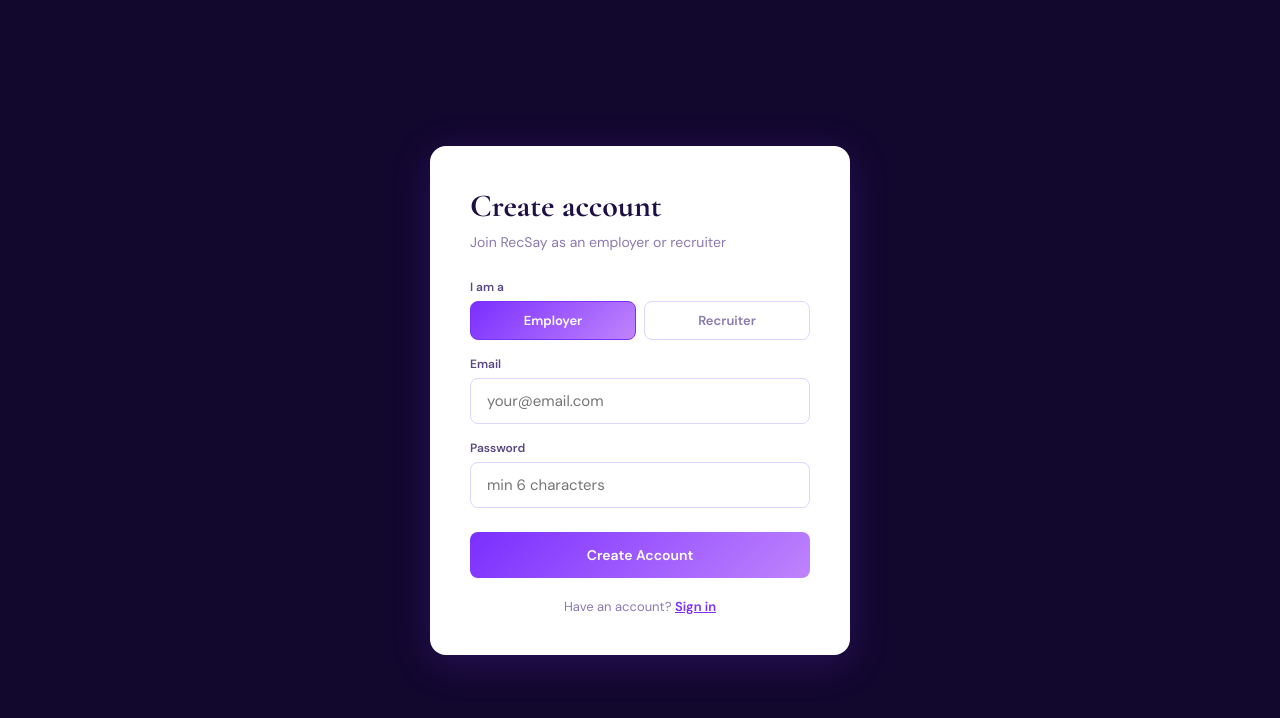
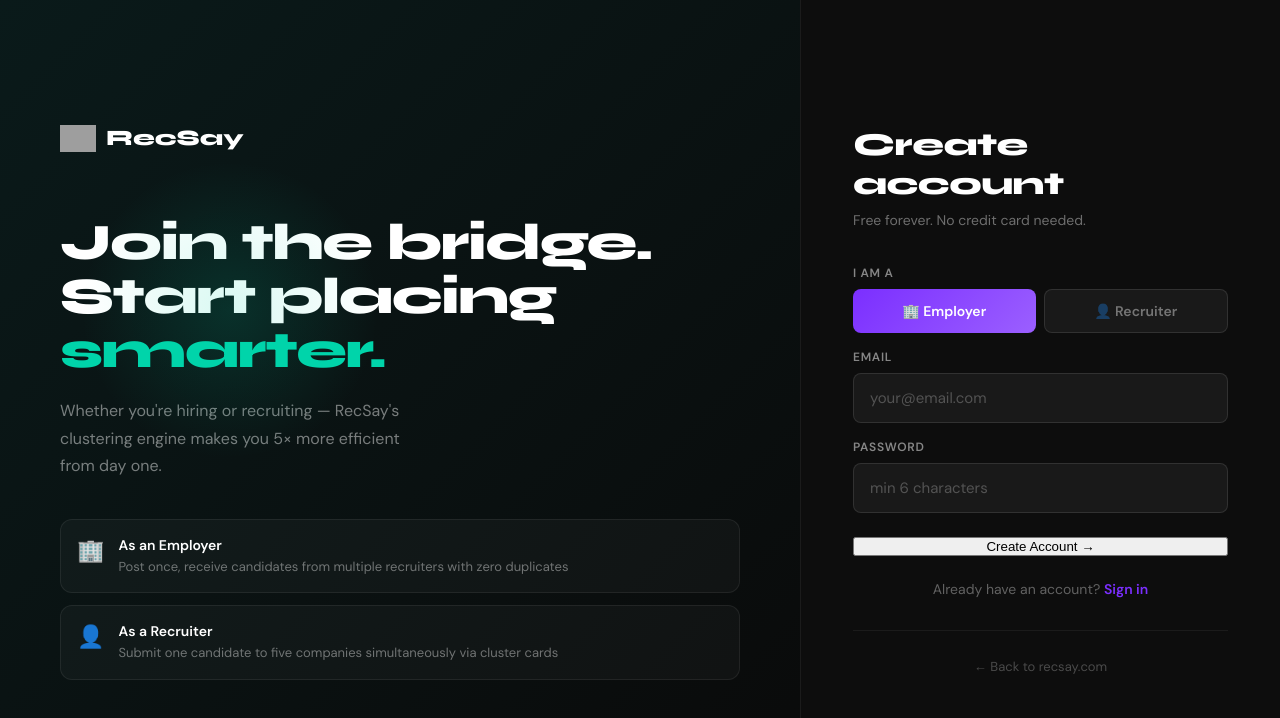
Before and after one commit to yashyr916/recsay_2026, a Next.js app: page /register in a window 1280 px wide. Shown: the top 718 px of the page. Built offline with nearby package versions, Linux system fonts and the light colour scheme; grey boxes are pictures that could not be loaded.

Commit message:
redesign login and register pages

```diff
--- a/app/globals.css
+++ b/app/globals.css
@@ -802,3 +802,34 @@
   .for-who-grid { grid-template-columns: 1fr !important; }
   .nav-links-hide { display: none !important; }
 }
+
+.inp {
+  width: 100%;
+  padding: 14px 16px;
+  background: rgba(255,255,255,0.05);
+  border: 1px solid rgba(255,255,255,0.1);
+  border-radius: 8px;
+  color: white;
+  font-family: 'DM Sans', sans-serif;
+  font-size: 15px;
+  outline: none;
+  transition: border-color 0.2s;
+}
+.inp:focus { border-color: #7B2FFF; }
+.inp::placeholder { color: rgba(255,255,255,0.25); }
+
+.auth-btn {
+  width: 100%;
+  padding: 14px;
+  background: linear-gradient(135deg, #7B2FFF, #9B5FFF);
+  color: white;
+  border: none;
+  border-radius: 8px;
+  font-family: 'DM Sans', sans-serif;
+  font-size: 15px;
+  font-weight: 600;
+  cursor: pointer;
+  transition: opacity 0.2s, transform 0.15s;
+}
+.auth-btn:hover { opacity: 0.88; transform: translateY(-1px); }
+.auth-btn:disabled { opacity: 0.5; cursor: not-allowed; transform: none; }
--- a/app/register/page.js
+++ b/app/register/page.js
@@ -24,49 +24,91 @@
   };
 
   return (
-    <div style={{ minHeight:'100vh', background:'#12082E', display:'flex', alignItems:'center', justifyContent:'center' }}>
-      <div style={{ background:'white', borderRadius:16, padding:40, width:'100%', maxWidth:420, boxShadow:'0 8px 40px rgba(123,47,255,0.2)' }}>
-        <h1 style={{ fontFamily:"'Cormorant Garamond',serif", fontSize:32, fontWeight:700, color:'#1E0F45', marginBottom:8 }}>Create account</h1>
-        <p style={{ fontSize:14, color:'#8B7AAE', marginBottom:28 }}>Join RecSay as an employer or recruiter</p>
-        {error && <p style={{ background:'#FEE2E2', color:'#DC2626', padding:'10px 14px', borderRadius:8, fontSize:13, marginBottom:16 }}>{error}</p>}
+    <div style={{ minHeight:'100vh', background:'#0A0A0A', display:'flex', fontFamily:"'DM Sans',sans-serif" }}>
+
+
+      {/* LEFT */}
+      <div style={{ flex:1, background:'linear-gradient(135deg,#0A1A1A 0%,#0A0A0A 100%)', display:'flex', flexDirection:'column', justifyContent:'center', padding:'60px', position:'relative', overflow:'hidden' }}>
+        <div style={{ position:'absolute', top:'20%', left:'10%', width:300, height:300, borderRadius:'50%', background:'radial-gradient(circle,rgba(0,212,170,0.15) 0%,transparent 70%)', pointerEvents:'none' }} />
+        <a href="/" style={{ display:'flex', alignItems:'center', gap:10, textDecoration:'none', marginBottom:60 }}>
+          <img src="/RecSaySymbol.png" alt="RecSay" style={{ width:36, height:36, objectFit:'contain' }} onError={e=>e.target.style.display='none'} />
+          <span style={{ fontFamily:"'Syne',sans-serif", fontSize:22, fontWeight:800, color:'white' }}>RecSay</span>
+        </a>
+        <h1 style={{ fontFamily:"'Syne',sans-serif", fontSize:'clamp(32px,4vw,52px)', fontWeight:800, lineHeight:1.05, letterSpacing:'-1.5px', color:'white', marginBottom:20 }}>
+          Join the bridge.<br />Start placing<br /><span style={{ color:'#00D4AA' }}>smarter.</span>
+        </h1>
+        <p style={{ fontSize:16, color:'rgba(255,255,255,0.45)', lineHeight:1.7, maxWidth:360, marginBottom:40 }}>Whether you're hiring or recruiting — RecSay's clustering engine makes you 5× more efficient from day one.</p>
+
+        {/* Role benefits */}
+        <div style={{ display:'flex', flexDirection:'column', gap:12 }}>
+          {[
+            { icon:'🏢', title:'As an Employer', desc:'Post once, receive candidates from multiple recruiters with zero duplicates' },
+            { icon:'👤', title:'As a Recruiter', desc:'Submit one candidate to five companies simultaneously via cluster cards' },
+          ].map(item => (
+            <div key={item.title} style={{ display:'flex', gap:14, alignItems:'flex-start', background:'rgba(255,255,255,0.03)', border:'1px solid rgba(255,255,255,0.07)', borderRadius:12, padding:'16px' }}>
+              <span style={{ fontSize:22 }}>{item.icon}</span>
+              <div>
+                <div style={{ fontSize:14, fontWeight:600, color:'white', marginBottom:3 }}>{item.title}</div>
+                <div style={{ fontSize:13, color:'rgba(255,255,255,0.4)', lineHeight:1.5 }}>{item.desc}</div>
+              </div>
+            </div>
+          ))}
+        </div>
+      </div>
+
+      {/* RIGHT */}
+      <div style={{ width:480, display:'flex', flexDirection:'column', justifyContent:'center', padding:'60px 52px', background:'#0D0D0D', borderLeft:'1px solid rgba(255,255,255,0.06)' }}>
+        <h2 style={{ fontFamily:"'Syne',sans-serif", fontSize:32, fontWeight:800, color:'white', marginBottom:8, letterSpacing:'-0.5px' }}>Create account</h2>
+        <p style={{ fontSize:14, color:'rgba(255,255,255,0.4)', marginBottom:36 }}>Free forever. No credit card needed.</p>
+
+        {error && <div style={{ background:'rgba(255,60,60,0.1)', border:'1px solid rgba(255,60,60,0.3)', borderRadius:8, padding:'12px 16px', marginBottom:20, fontSize:13, color:'#FF6B6B' }}>{error}</div>}
+
         {success
-          ? <div style={{ background:'#F0FDF4', border:'1px solid #86EFAC', borderRadius:8, padding:20, textAlign:'center' }}>
-              <p style={{ color:'#166534', fontWeight:600, marginBottom:4 }}>✓ Account created!</p>
-              <p style={{ color:'#166534', fontSize:13 }}>Check your email to confirm your account.</p>
+          ? <div style={{ background:'rgba(0,212,170,0.1)', border:'1px solid rgba(0,212,170,0.3)', borderRadius:12, padding:28, textAlign:'center' }}>
+              <div style={{ fontSize:40, marginBottom:12 }}>🎉</div>
+              <p style={{ color:'#00D4AA', fontWeight:600, fontSize:16, marginBottom:6 }}>Account created!</p>
+              <p style={{ color:'rgba(255,255,255,0.5)', fontSize:14 }}>Check your email to confirm your account, then sign in.</p>
+              <a href="/login" style={{ display:'inline-block', marginTop:20, color:'#7B2FFF', fontWeight:600, fontSize:14, textDecoration:'none' }}>Go to login →</a>
             </div>
-          : <form onSubmit={handleRegister}>
-              <div style={{ marginBottom:16 }}>
-                <label style={{ fontSize:12, fontWeight:600, color:'#5A4880', display:'block', marginBottom:6 }}>I am a</label>
+          : <form onSubmit={handleRegister} style={{ display:'flex', flexDirection:'column', gap:16 }}>
+              <div>
+                <label style={{ fontSize:12, fontWeight:600, color:'rgba(255,255,255,0.5)', display:'block', marginBottom:8, letterSpacing:'0.06em', textTransform:'uppercase' }}>I am a</label>
                 <div style={{ display:'flex', gap:8 }}>
                   {['employer','recruiter'].map(r => (
                     <button key={r} type="button" onClick={() => setRole(r)}
-                      style={{ flex:1, padding:10, borderRadius:8, border: role===r ? '1.5px solid #7B2FFF' : '1.5px solid #DDD6FF', background: role===r ? 'linear-gradient(135deg,#7B2FFF,#C084FC)' : 'transparent', color: role===r ? 'white' : '#8B7AAE', fontSize:13, fontWeight:600, cursor:'pointer', textTransform:'capitalize', fontFamily:"'DM Sans',sans-serif" }}>
-                      {r}
+                      style={{ flex:1, padding:'12px', borderRadius:8, cursor:'pointer', fontSize:14, fontWeight:600, fontFamily:"'DM Sans',sans-serif", textTransform:'capitalize', transition:'all 0.2s',
+                        background: role===r ? (r==='employer' ? 'linear-gradient(135deg,#7B2FFF,#9B5FFF)' : 'linear-gradient(135deg,#FF6B35,#FF3CAC)') : 'rgba(255,255,255,0.05)',
+                        color: role===r ? 'white' : 'rgba(255,255,255,0.4)',
+                        border: role===r ? 'none' : '1px solid rgba(255,255,255,0.1)',
+                      }}>
+                      {r === 'employer' ? '🏢' : '👤'} {r.charAt(0).toUpperCase()+r.slice(1)}
                     </button>
                   ))}
                 </div>
               </div>
-              <div style={{ marginBottom:16 }}>
-                <label style={{ fontSize:12, fontWeight:600, color:'#5A4880', display:'block', marginBottom:6 }}>Email</label>
-                <input type="email" value={email} onChange={e => setEmail(e.target.value)}
-                  placeholder="your@email.com" required
-                  style={{ width:'100%', padding:'12px 16px', border:'1.5px solid #DDD6FF', borderRadius:8, fontSize:15, outline:'none', fontFamily:"'DM Sans',sans-serif" }} />
+              <div>
+                <label style={{ fontSize:12, fontWeight:600, color:'rgba(255,255,255,0.5)', display:'block', marginBottom:8, letterSpacing:'0.06em', textTransform:'uppercase' }}>Email</label>
+                <input className="inp" type="email" value={email} onChange={e=>setEmail(e.target.value)} placeholder="your@email.com" required />
               </div>
-              <div style={{ marginBottom:24 }}>
-                <label style={{ fontSize:12, fontWeight:600, color:'#5A4880', display:'block', marginBottom:6 }}>Password</label>
-                <input type="password" value={password} onChange={e => setPassword(e.target.value)}
-                  placeholder="min 6 characters" required
-                  style={{ width:'100%', padding:'12px 16px', border:'1.5px solid #DDD6FF', borderRadius:8, fontSize:15, outline:'none', fontFamily:"'DM Sans',sans-serif" }} />
+              <div>
+                <label style={{ fontSize:12, fontWeight:600, color:'rgba(255,255,255,0.5)', display:'block', marginBottom:8, letterSpacing:'0.06em', textTransform:'uppercase' }}>Password</label>
+                <input className="inp" type="password" value={password} onChange={e=>setPassword(e.target.value)} placeholder="min 6 characters" required />
               </div>
-              <button type="submit" disabled={loading}
-                style={{ width:'100%', padding:14, background:'linear-gradient(135deg,#7B2FFF,#C084FC)', color:'white', border:'none', borderRadius:8, fontSize:14, fontWeight:600, cursor:'pointer', fontFamily:"'DM Sans',sans-serif" }}>
-                {loading ? 'Creating account...' : 'Create Account'}
+              <button className="btn" type="submit" disabled={loading} style={{ marginTop:8 }}>
+                {loading ? 'Creating account...' : 'Create Account →'}
               </button>
             </form>
         }
-        <p style={{ textAlign:'center', marginTop:20, fontSize:13, color:'#8B7AAE' }}>
-          Have an account? <a href="/login" style={{ color:'#7B2FFF', fontWeight:600 }}>Sign in</a>
-        </p>
+
+        <div style={{ marginTop:24, textAlign:'center' }}>
+          <p style={{ fontSize:14, color:'rgba(255,255,255,0.35)' }}>
+            Already have an account?{' '}
+            <a href="/login" style={{ color:'#7B2FFF', fontWeight:600, textDecoration:'none' }}>Sign in</a>
+          </p>
+        </div>
+        <div style={{ marginTop:32, paddingTop:24, borderTop:'1px solid rgba(255,255,255,0.06)', textAlign:'center' }}>
+          <a href="/" style={{ fontSize:13, color:'rgba(255,255,255,0.25)', textDecoration:'none' }}>← Back to recsay.com</a>
+        </div>
       </div>
     </div>
   );
```
Also changed, not shown: app/login/page.js (+57 -30 lines).
